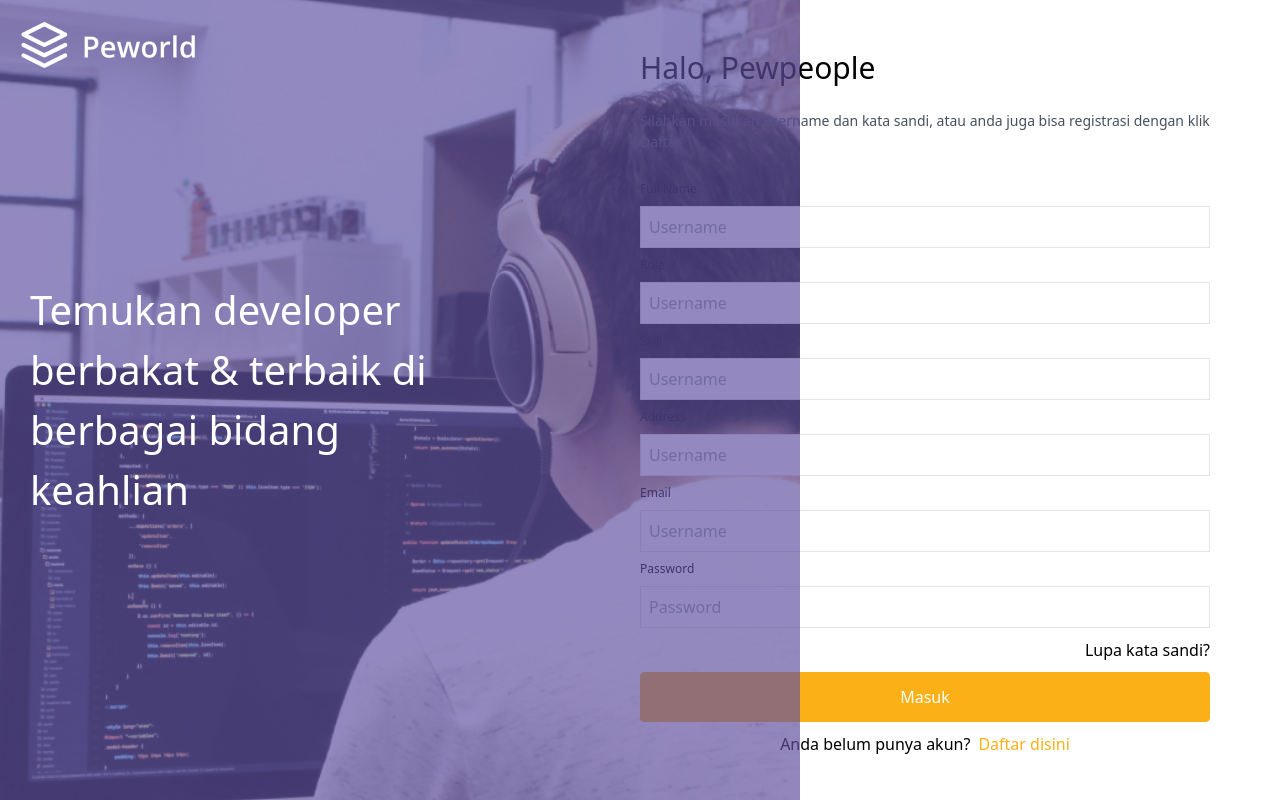
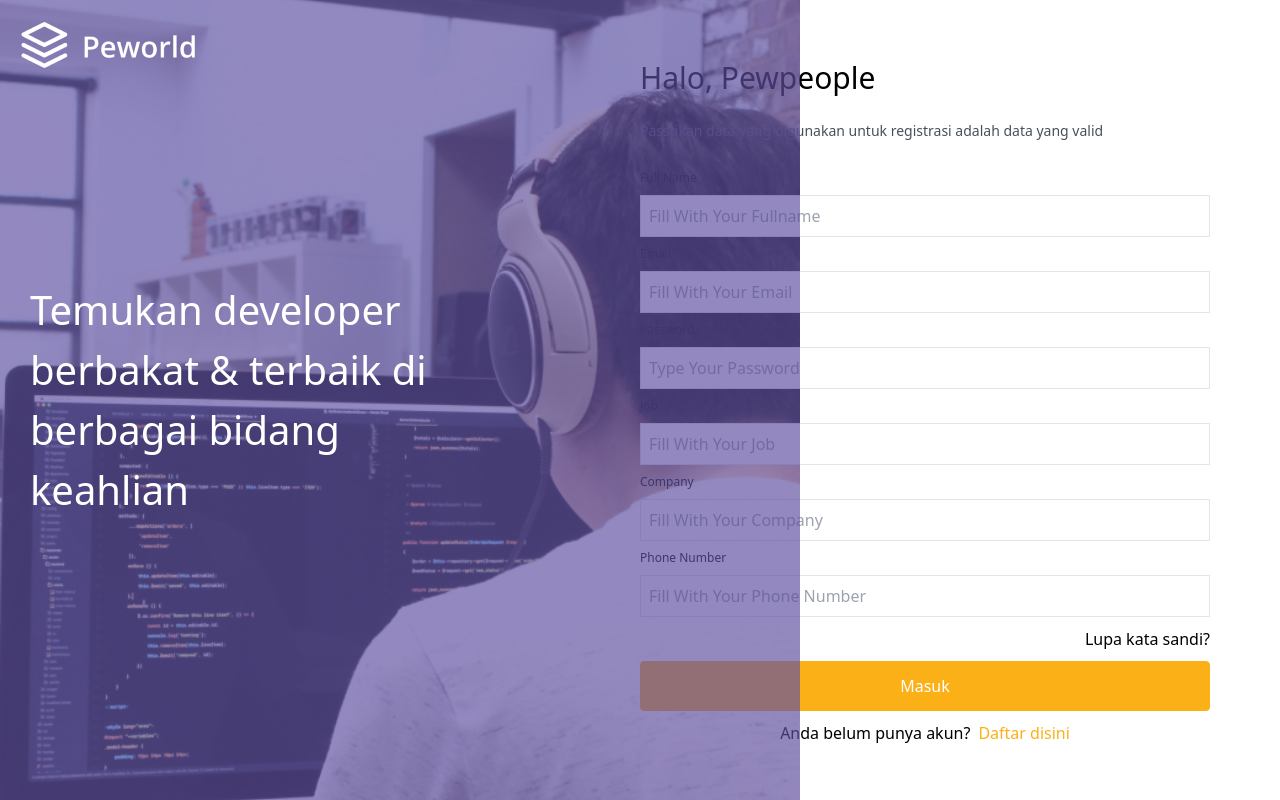
Before and after one commit to arsyad12/Peworld-Web-App, a Next.js app: page /signup in a window 1280 px wide. Built offline with nearby package versions, Linux system fonts and the light colour scheme.

Commit message:
[ADD] integration API in signup

```diff
--- a/src/pages/signup/index.js
+++ b/src/pages/signup/index.js
@@ -1,7 +1,47 @@
+/* eslint-disable react-hooks/rules-of-hooks */
 /* eslint-disable @next/next/no-img-element */
-import React from "react";
+import React, { useEffect } from "react";
+import axios from "axios";
 
 function signup() {
+  const [email, setEmail] = React.useState("");
+  const [password, setPassword] = React.useState("");
+  const [fullname, setFullname] = React.useState("");
+  const [company, setCompany] = React.useState("");
+  const [job, setJob] = React.useState("");
+  const [phone, setPhone] = React.useState("");
+  const [errMessage,setErrMessage] = React.useState(null)
+
+
+  const registerHandler = () => {
+    axios({
+      method: "post",
+      url: `https://hire-job.onrender.com/v1/auth/register`,
+      data: {
+        email: email,
+        password: password,
+        fullname: fullname,
+        company: company,
+        job_title: job,
+        phone: phone,
+      },
+    })
+      .then((result) => {
+        console.log(result);
+      })
+      .catch((err) => {
+        console.log(err);
+
+        const errFullname = err?.response?.data?.messages?.fullname?.message
+        const errEmail = err?.response?.data?.messages?.email?.message
+        const errPassword = err?.response?.data?.messages?.password?.message
+        const errPhone = err?.response?.data?.messages?.phone?.message
+
+        setErrMessage(errFullname??errEmail??errPassword??errPhone)
+
+      })
+    };
+
   return (
     <>
       <div className="grid grid-cols-1 md:grid-cols-2">
@@ -14,13 +54,12 @@ function signup() {
             <div className="absolute p-[20px]">
               <img src="/logo_white.png" alt="img-login" />
             </div>
-
             <div className="absolute inset-0 flex justify-center items-center text-[27px] md:text-[40px] w-[100%] md:w-[40%]  p-[30px] text-[white] mx-[30px] md:mx-[0px]">
               <p>
-                Temukan developer berbakat & terbaik di berbagai bidang keahlian
+                Temukan developer berbakat & terbaik di berbagai
+                bidang keahlian
               </p>
             </div>
-
             <div className="w-[127%] h-[100vh] md:w-[100vh] md:h-[100vh] ">
               <img
                 className="w-[100vh] h-[100vh] object-cover"
@@ -34,15 +73,18 @@ function signup() {
         {/* section form */}
         <div className="container flex items-center mx-[50px] md:mx-[0px] ">
           <div className="grid w-[570px]">
-
             <div className="mt-6">
               <p className="text-[30px] mb-[20px]">Halo, Pewpeople</p>
               <p className="text-[14px] text-[#46505C] mb-[20px]">
-                Silahkan masukan username dan kata sandi, atau anda juga bisa
-                registrasi dengan klik Daftar
+                Passtikan data yang digunakan untuk registrasi adalah data yang valid
               </p>
             </div>
 
+          {errMessage ? (
+          <div className="border border-2 border-[#ffc720] bg-[#ffc720] mt-2 mb-2">
+            <p>{errMessage}</p>
+          </div>
+          ) : null}
 
 
             <label for="basic-url" className="form-label text-[12px] py-2">
@@ -50,45 +92,19 @@ function signup() {
             </label>
             <input
               type="text"
-              placeholder="Username"
+              placeholder="Fill With Your Fullname"
               className="border border-[#E2E5ED] p-2"
+              onChange={(item) => setFullname(item.target.value)}
             />
 
-               <label for="basic-url" className="form-label text-[12px] py-2">
-              Role
-            </label>
-            <input
-              type="text"
-              placeholder="Username"
-              className="border border-[#E2E5ED] p-2"
-            />
-
-               <label for="basic-url" className="form-label text-[12px] py-2">
-              Skill
-            </label>
-            <input
-              type="text"
-              placeholder="Username"
-              className="border border-[#E2E5ED] p-2"
-            />
-
-              <label for="basic-url" className="form-label text-[12px] py-2">
-              Address
-            </label>
-            <input
-              type="text"
-              placeholder="Username"
-              className="border border-[#E2E5ED] p-2"
-            />
-
-
-               <label for="basic-url" className="form-label text-[12px] py-2">
+            <label for="basic-url" className="form-label text-[12px] py-2">
               Email
             </label>
             <input
               type="text"
-              placeholder="Username"
+              placeholder="Fill With Your Email"
               className="border border-[#E2E5ED] p-2"
+              onChange={(item) => setEmail(item.target.value)}
             />
 
             <label for="basic-url" className="form-label text-[12px] py-2">
@@ -96,16 +112,49 @@ function signup() {
             </label>
             <input
               type="password"
-              placeholder="Password"
+              placeholder="Type Your Password"
               className="border border-[#E2E5ED] p-2"
+              onChange={(item) => setPassword(item.target.value)}
             />
 
+            <label for="basic-url" className="form-label text-[12px] py-2">
+              Job
+            </label>
+            <input
+              type="text"
+              placeholder="Fill With Your Job"
+              className="border border-[#E2E5ED] p-2"
+              onChange={(item) => setJob(item.target.value)}
+            />
+
+            <label for="basic-url" className="form-label text-[12px] py-2">
+              Company
+            </label>
+            <input
+              type="text"
+              placeholder="Fill With Your Company"
+              className="border border-[#E2E5ED] p-2"
+              onChange={(item) => setCompany(item.target.value)}
+            />
+
+            <label for="basic-url" className="form-label text-[12px] py-2">
+              Phone Number
+            </label>
+            <input
+              type="text"
+              placeholder="Fill With Your Phone Number"
+              className="border border-[#E2E5ED] p-2"
+              onChange={(item) => setPhone(item.target.value)}
+            />
 
             <div className="flex justify-end mt-[10px]">
               <p>Lupa kata sandi?</p>
             </div>
 
-            <button className="border border-[#FBB017] bg-[#FBB017] text-[white] p-3 mt-[10px] rounded-[4px]">
+            <button
+              className="border border-[#FBB017] bg-[#FBB017] text-[white] p-3 mt-[10px] rounded-[4px]"
+              onClick={() => registerHandler()}
+            >
               Masuk
             </button>
 
@@ -113,7 +162,6 @@ function signup() {
               <p>Anda belum punya akun?</p>
               <p className="text-[#FBB017]"> Daftar disini</p>
             </div>
-
           </div>
         </div>
       </div>
```
